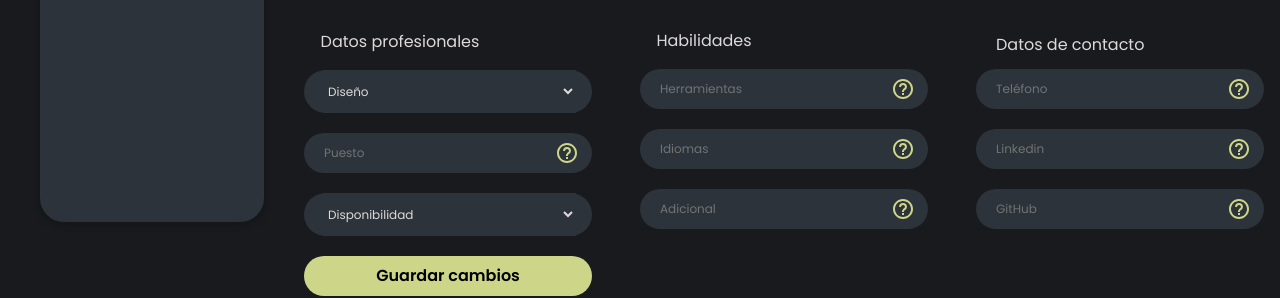
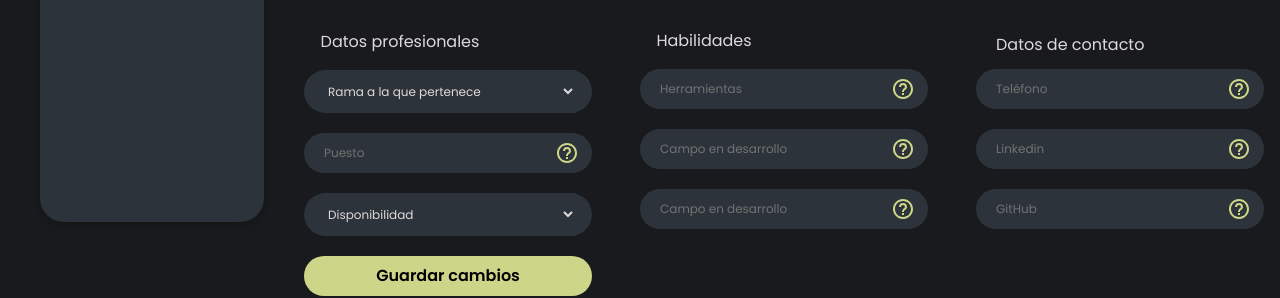
Before and after one commit to rodrigo745/coders-united, a Next.js app: page /pages/4/perfil in a window 1280 px wide. Shown: the part 538-836 px from the top of the page. Built offline with nearby package versions, Linux system fonts and the light colour scheme; no server answers; the database is empty; sample sign-in values are in the browser's storage.

Commit message:
perfil terminado

```diff
--- a/src/components/datosPersonales/actualizarDatos.jsx
+++ b/src/components/datosPersonales/actualizarDatos.jsx
@@ -18,7 +18,7 @@ export default function ActualizarDatos(props){
     let [ nombreReal, setNombreReal ] = useState("");
     const [ edad, setEdad ] = useState("");
     const [ ubicacion, setUbicacion ] = useState("");
-    const [ rama, setRama ] = useState("Diseño");
+    const [ rama, setRama ] = useState("");
     const [ puesto, setPuesto ] = useState("");
     const [ disponibilidad, setDisponibilidad ] = useState("");
     const [ portafolio, setPortafolio ] = useState("");
--- a/src/components/datosPersonales/daPersonales.jsx
+++ b/src/components/datosPersonales/daPersonales.jsx
@@ -75,8 +75,8 @@ export function DaSegundaColumna(props){
 
             <h4 className="md:mt-[102px] mb-4 mr-40 mt-4">Habilidades</h4>
             { inputText("Herramientas", "text", props.herramientas, props.valor_herramientas) }
-            { inputText("Idiomas", "text") }
-            { inputText("Adicional", "text") }
+            { inputText("Campo en desarrollo", "text") }
+            { inputText("Campo en desarrollo", "text") }
         </div>
 
         <div className="flex flex-col items-center md:items-start justify-center mt-4 md:mt-0">
@@ -90,7 +90,7 @@ export function DaSegundaColumna(props){
                     {   props.tablero_herramientas &&
                         props.tablero_herramientas.herramientas.map((e, index) =>
                             (e != "" &&
-                            <div key={index} className="block mb-2" onClick={()=>deleteItem(props.tablero_herramientas, index)} >
+                            <div key={index} className="block mb-2 cursor-pointer" onClick={()=>deleteItem(props.tablero_herramientas, index)} >
                                 <div className="relative" >
 
                                 <p className="absolute rojoBack rounded-full font-bold text-center text-xs h-4 w-4 ml-[-8px] mt-1 z-10">x</p>
```
